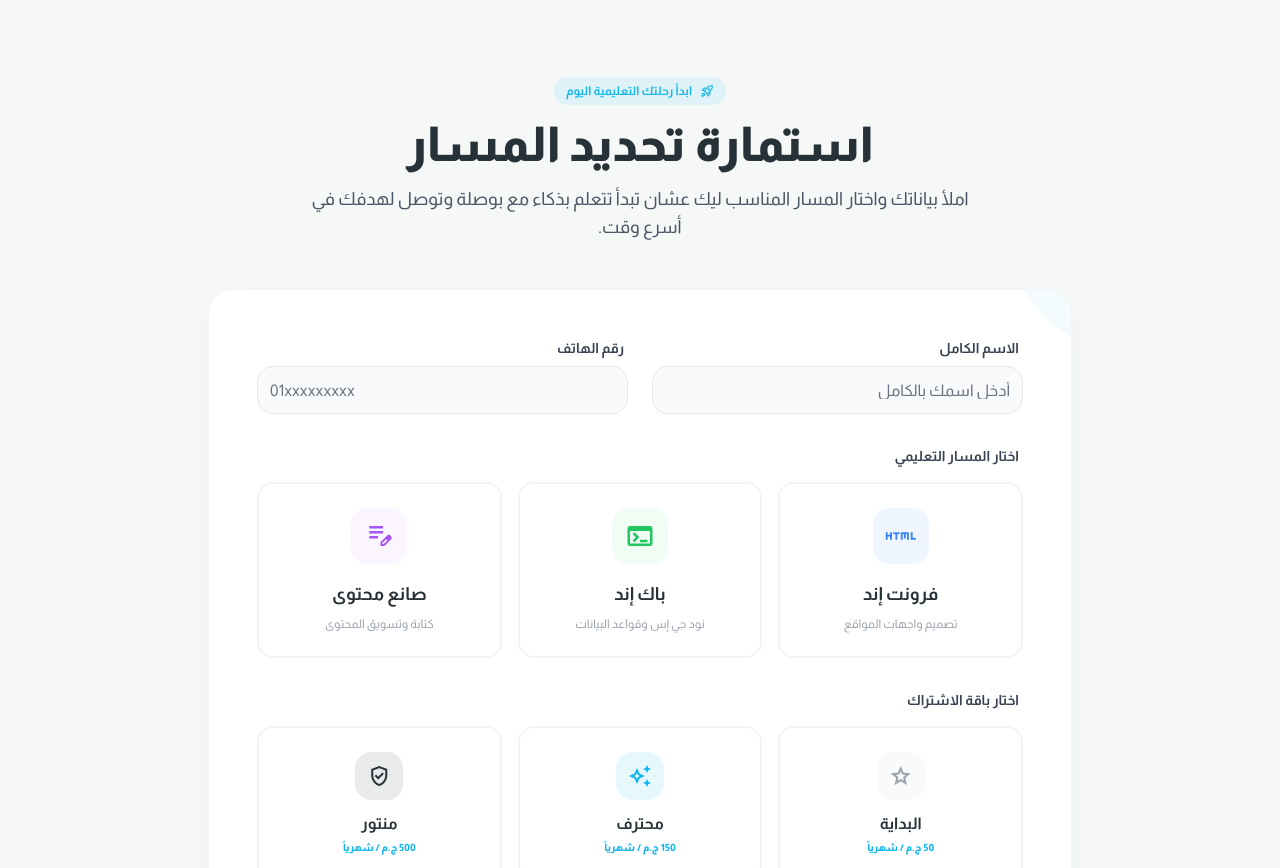
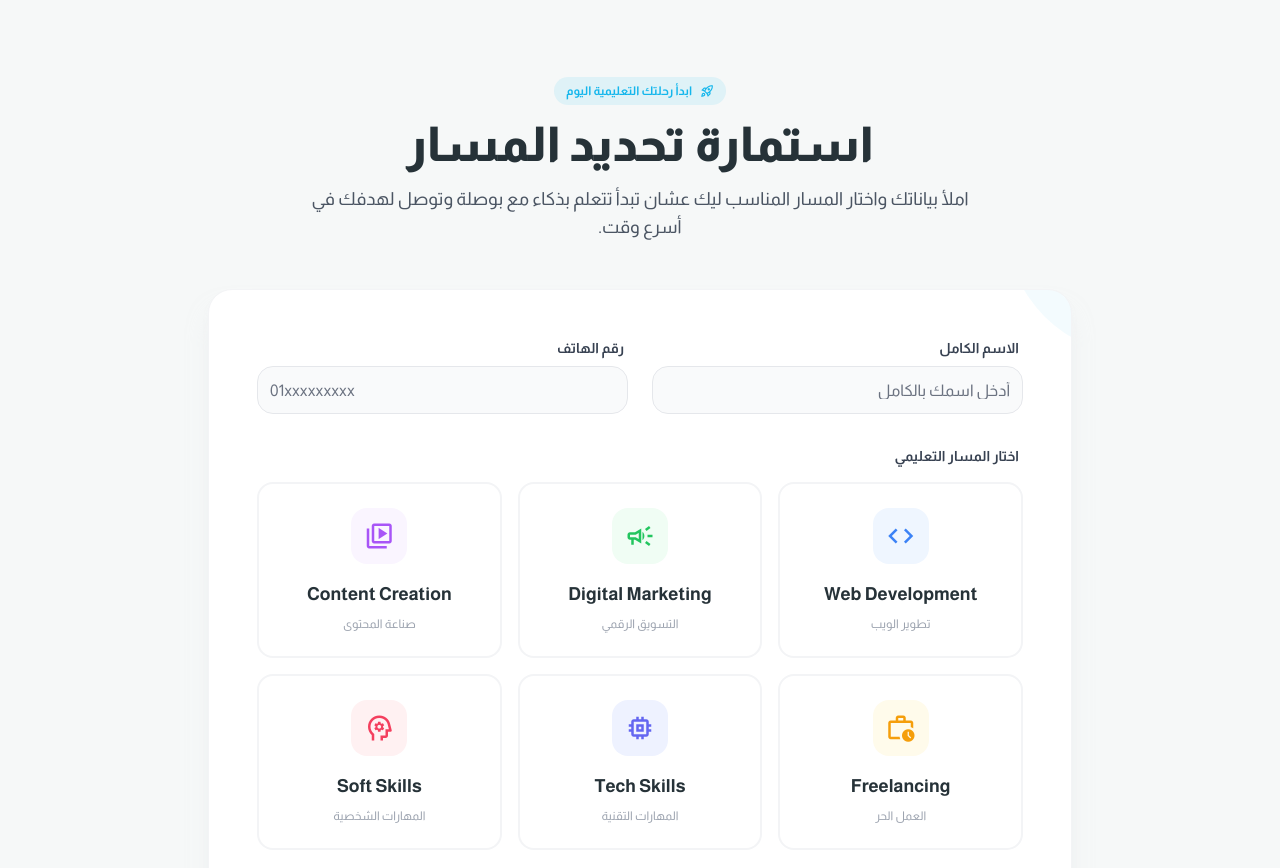
Before and after one commit to ElBosla/ElBosla, a plain HTML site: page Form/index.html in a window 1280 px wide. Shown: the part 84-952 px from the top of the page. Drawn offline with nearby package versions, Linux system fonts and the light colour scheme.

Commit message:
Update index.html

```diff
--- a/Form/index.html
+++ b/Form/index.html
@@ -115,46 +115,84 @@
                     <div class="space-y-4">
                         <label class="text-sm font-bold text-gray-700 block mr-1">اختار المسار التعليمي</label>
                         <div class="grid grid-cols-1 sm:grid-cols-2 md:grid-cols-3 gap-3 md:gap-4">
-                            <!-- Path 1: Frontend -->
+                            <!-- Path 1: Web Development -->
                             <label class="path-card cursor-pointer group">
-                                <input type="radio" name="specialization" value="فرونت إند" class="hidden" required>
+                                <input type="radio" name="specialization" value="Web Development" class="hidden"
+                                    required>
                                 <div
                                     class="p-4 md:p-6 border-2 border-gray-100 rounded-2xl text-center transition-all duration-300 group-hover:border-primary/30 h-full flex flex-col justify-center">
                                     <div
                                         class="size-12 md:size-14 bg-blue-50 text-blue-500 rounded-2xl flex items-center justify-center mx-auto mb-3 md:mb-4 group-hover:scale-110 transition-transform">
-                                        <span class="material-symbols-outlined text-2xl md:text-3xl">html</span>
+                                        <span class="material-symbols-outlined text-2xl md:text-3xl">code</span>
                                     </div>
-                                    <h3 class="font-bold text-secondary text-base md:text-lg">فرونت إند</h3>
-                                    <p class="text-[10px] md:text-xs text-gray-400 mt-1 md:mt-2">تصميم واجهات المواقع
-                                    </p>
+                                    <h3 class="font-bold text-secondary text-base md:text-lg">Web Development</h3>
+                                    <p class="text-[10px] md:text-xs text-gray-400 mt-1 md:mt-2">تطوير الويب</p>
                                 </div>
                             </label>
-                            <!-- Path 2: Backend -->
+                            <!-- Path 2: Digital Marketing -->
                             <label class="path-card cursor-pointer group">
-                                <input type="radio" name="specialization" value="باك إند (Node JS)" class="hidden">
+                                <input type="radio" name="specialization" value="Digital Marketing" class="hidden">
                                 <div
                                     class="p-4 md:p-6 border-2 border-gray-100 rounded-2xl text-center transition-all duration-300 group-hover:border-primary/30 h-full flex flex-col justify-center">
                                     <div
                                         class="size-12 md:size-14 bg-green-50 text-green-500 rounded-2xl flex items-center justify-center mx-auto mb-3 md:mb-4 group-hover:scale-110 transition-transform">
-                                        <span class="material-symbols-outlined text-2xl md:text-3xl">terminal</span>
+                                        <span class="material-symbols-outlined text-2xl md:text-3xl">campaign</span>
                                     </div>
-                                    <h3 class="font-bold text-secondary text-base md:text-lg">باك إند</h3>
-                                    <p class="text-[10px] md:text-xs text-gray-400 mt-1 md:mt-2">نود جي إس وقواعد
-                                        البيانات</p>
+                                    <h3 class="font-bold text-secondary text-base md:text-lg">Digital Marketing</h3>
+                                    <p class="text-[10px] md:text-xs text-gray-400 mt-1 md:mt-2">التسويق الرقمي</p>
                                 </div>
                             </label>
-                            <!-- Path 3: Content Creator -->
+                            <!-- Path 3: Content Creation -->
                             <label class="path-card cursor-pointer group">
-                                <input type="radio" name="specialization" value="صانع محتوى" class="hidden">
+                                <input type="radio" name="specialization" value="Content Creation" class="hidden">
                                 <div
                                     class="p-4 md:p-6 border-2 border-gray-100 rounded-2xl text-center transition-all duration-300 group-hover:border-primary/30 h-full flex flex-col justify-center">
                                     <div
                                         class="size-12 md:size-14 bg-purple-50 text-purple-500 rounded-2xl flex items-center justify-center mx-auto mb-3 md:mb-4 group-hover:scale-110 transition-transform">
-                                        <span class="material-symbols-outlined text-2xl md:text-3xl">edit_note</span>
+                                        <span
+                                            class="material-symbols-outlined text-2xl md:text-3xl">video_library</span>
                                     </div>
-                                    <h3 class="font-bold text-secondary text-base md:text-lg">صانع محتوى</h3>
-                                    <p class="text-[10px] md:text-xs text-gray-400 mt-1 md:mt-2">كتابة وتسويق المحتوى
-                                    </p>
+                                    <h3 class="font-bold text-secondary text-base md:text-lg">Content Creation</h3>
+                                    <p class="text-[10px] md:text-xs text-gray-400 mt-1 md:mt-2">صناعة المحتوى</p>
+                                </div>
+                            </label>
+                            <!-- Path 4: Freelancing -->
+                            <label class="path-card cursor-pointer group">
+                                <input type="radio" name="specialization" value="Freelancing" class="hidden">
+                                <div
+                                    class="p-4 md:p-6 border-2 border-gray-100 rounded-2xl text-center transition-all duration-300 group-hover:border-primary/30 h-full flex flex-col justify-center">
+                                    <div
+                                        class="size-12 md:size-14 bg-amber-50 text-amber-500 rounded-2xl flex items-center justify-center mx-auto mb-3 md:mb-4 group-hover:scale-110 transition-transform">
+                                        <span class="material-symbols-outlined text-2xl md:text-3xl">work_history</span>
+                                    </div>
+                                    <h3 class="font-bold text-secondary text-base md:text-lg">Freelancing</h3>
+                                    <p class="text-[10px] md:text-xs text-gray-400 mt-1 md:mt-2">العمل الحر</p>
+                                </div>
+                            </label>
+                            <!-- Path 5: Tech Skills -->
+                            <label class="path-card cursor-pointer group">
+                                <input type="radio" name="specialization" value="Tech Skills" class="hidden">
+                                <div
+                                    class="p-4 md:p-6 border-2 border-gray-100 rounded-2xl text-center transition-all duration-300 group-hover:border-primary/30 h-full flex flex-col justify-center">
+                                    <div
+                                        class="size-12 md:size-14 bg-indigo-50 text-indigo-500 rounded-2xl flex items-center justify-center mx-auto mb-3 md:mb-4 group-hover:scale-110 transition-transform">
+                                        <span class="material-symbols-outlined text-2xl md:text-3xl">memory</span>
+                                    </div>
+                                    <h3 class="font-bold text-secondary text-base md:text-lg">Tech Skills</h3>
+                                    <p class="text-[10px] md:text-xs text-gray-400 mt-1 md:mt-2">المهارات التقنية</p>
+                                </div>
+                            </label>
+                            <!-- Path 6: Soft Skills -->
+                            <label class="path-card cursor-pointer group">
+                                <input type="radio" name="specialization" value="Soft Skills" class="hidden">
+                                <div
+                                    class="p-4 md:p-6 border-2 border-gray-100 rounded-2xl text-center transition-all duration-300 group-hover:border-primary/30 h-full flex flex-col justify-center">
+                                    <div
+                                        class="size-12 md:size-14 bg-rose-50 text-rose-500 rounded-2xl flex items-center justify-center mx-auto mb-3 md:mb-4 group-hover:scale-110 transition-transform">
+                                        <span class="material-symbols-outlined text-2xl md:text-3xl">psychology</span>
+                                    </div>
+                                    <h3 class="font-bold text-secondary text-base md:text-lg">Soft Skills</h3>
+                                    <p class="text-[10px] md:text-xs text-gray-400 mt-1 md:mt-2">المهارات الشخصية</p>
                                 </div>
                             </label>
                         </div>
```
